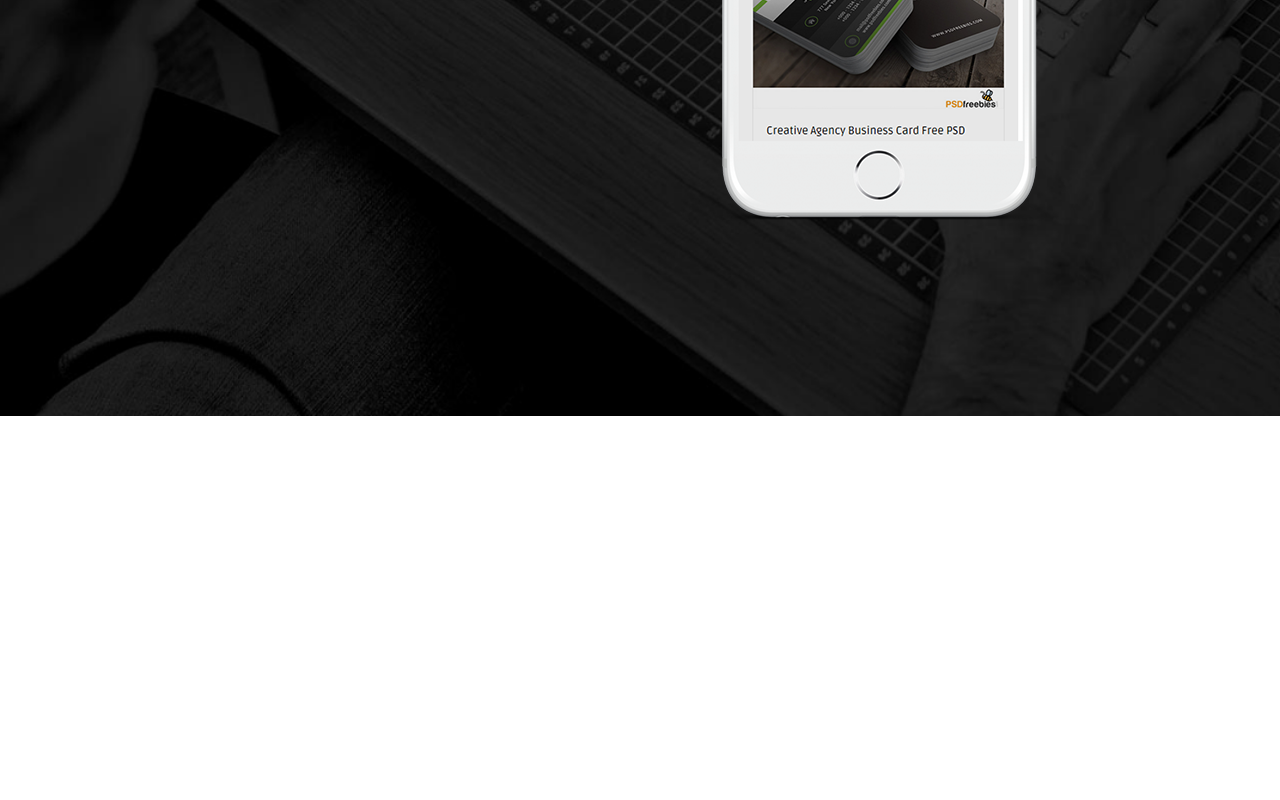
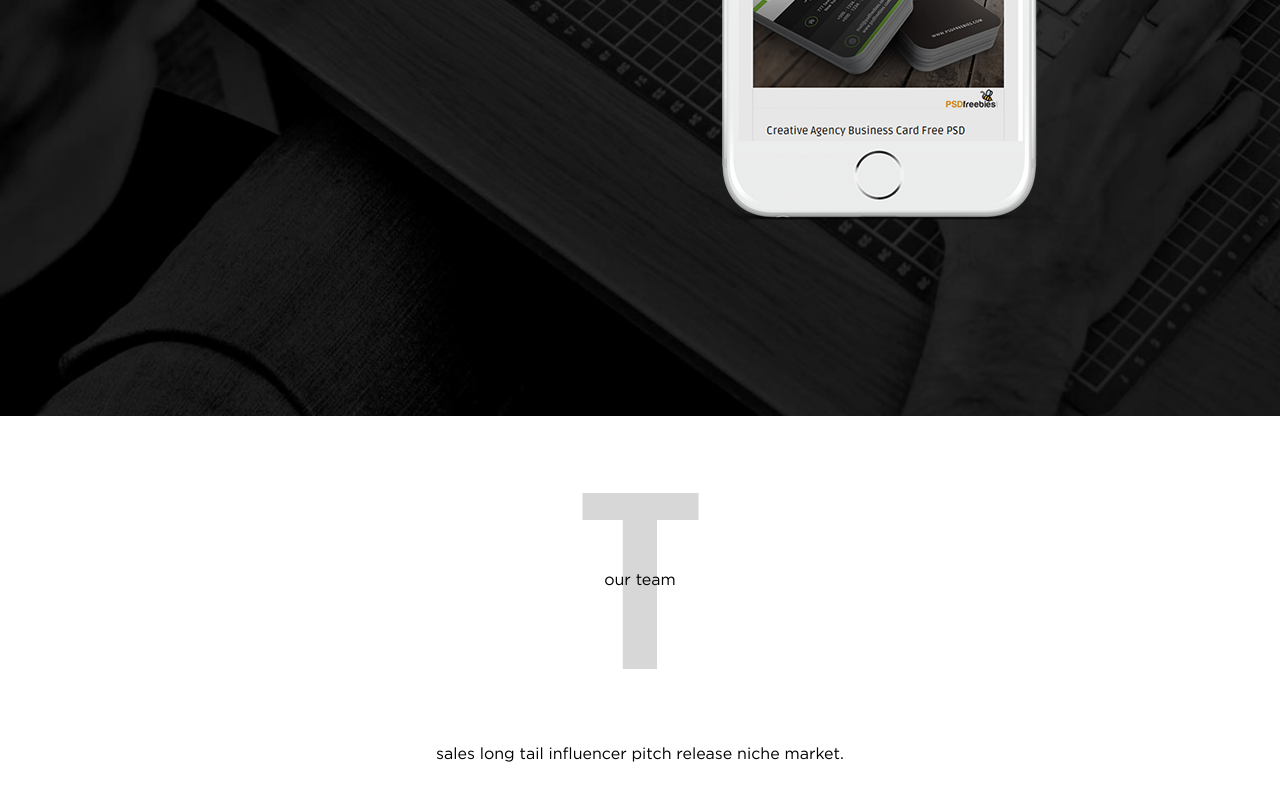
Before and after one commit to djeenwolfy/PS3, a plain HTML site: page index.html in a window 1280 px wide. Shown: the part 4938-5738 px from the top of the page. Before the commit the page ends 5354 px from the top, so only its background shows below. Drawn offline with nearby package versions, Linux system fonts and the light colour scheme.

Commit message:
commin 5.1

```diff
--- a/index.html
+++ b/index.html
@@ -155,7 +155,7 @@
 			</div>
 		</div>
 	</section><!-- block 5  -->
-
+	<!-- block 6 -->
 	<section class="block-6">
 		<div class="block-6-left">
 			<div class="bl-6-left-content">
@@ -170,6 +170,17 @@
 			<div class="bl-6-right-content"></div>
 		</div>
 	</section>
+	<!-- block 7 -->
+	<section class="block-7">
+		<div class="block-7-top grid">
+			<div class="bl-7-top-content grid">
+				<p class="bl-7-top-content-text">our team</p>
+			</div>
+		</div>
+		<div class="bl-7-center-text grid">sales long tail influencer pitch release niche market.
+		</div>
+		<div class="block-7-bottom grid"></div>
+	</section>
 
 	<script src="https://ajax.googleapis.com/ajax/libs/jquery/3.1.1/jquery.min.js"></script>
 	<!-- <script src="js/jquery.fullPage.min.js"></script> -->
--- a/sass/main.sass
+++ b/sass/main.sass
@@ -327,6 +327,49 @@ a#selected
 		padding-top: 10px
 		padding-left: 15px
 
+
+// **********7стр**************
+
+.grid
+	display: grid
+
+
+@include numb (block-7, 100%, 945px)
+
+.block-7
+	background-color: #fff
+
+.block-7-top
+	width: 100%
+	height: 35%
+	align-content: center
+	font-family: "Gotham Pro", sans-serif
+.bl-7-top-content
+	width: 100%
+	height: 176px
+	background-image: url(../img/T.png)
+	background-position: center
+	background-repeat: no-repeat
+	text-align: center
+	align-content: center
+	p
+		font-family: "Gotham Pro", sans-serif
+		font-size:
+.bl-7-center-text
+	height: 5%
+	width: 100%
+	text-align: center
+	font-family: "Gotham Pro", sans-serif
+
+.bl-7-top-text
+	width: 100%
+	height: 50px
+.block-7-bottom
+	width: 100%
+	height: 60%
+
+
+
 //menu
 
 // .menu
```
Also changed, not shown: css/main.css, img/T.png (added).
